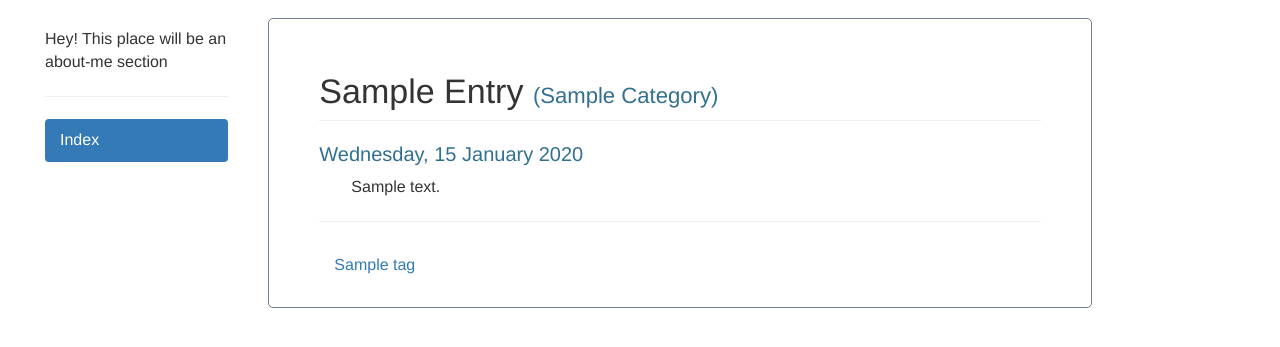
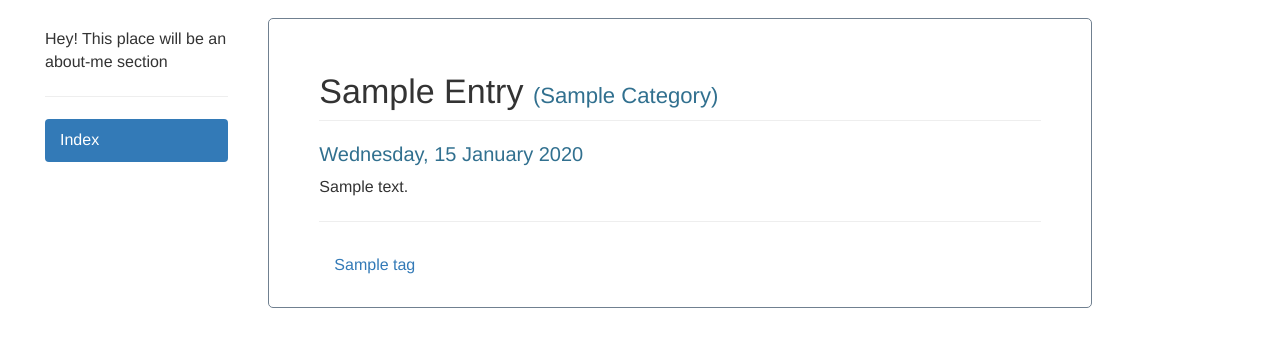
Before and after one commit to Zegram2112/mainblog, a Django app: page / in a window 1280 px wide. Shown: the part 52-399 px from the top of the page. Run offline with Django 3.2, Linux system fonts and the light colour scheme; tables that the repository leaves empty hold one stand-in row (values such as "Sample post"); some libraries are stand-ins or nearby versions.

Commit message:
Remove default indentation for entry content

```diff
--- a/static/css/style.css
+++ b/static/css/style.css
@@ -40,6 +40,5 @@ body {
 }
 
 .entry-content {
-    text-indent: 2em;
     text-align: justify;
 }
```
